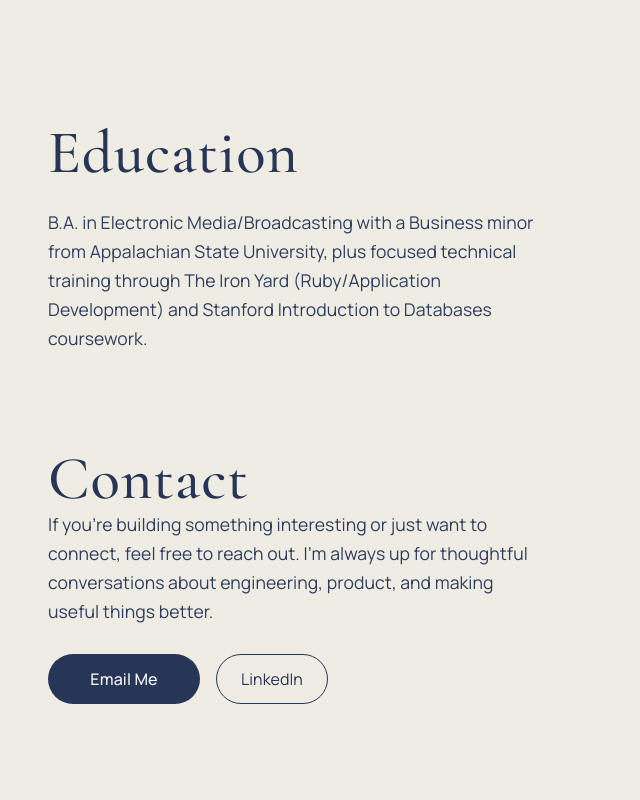
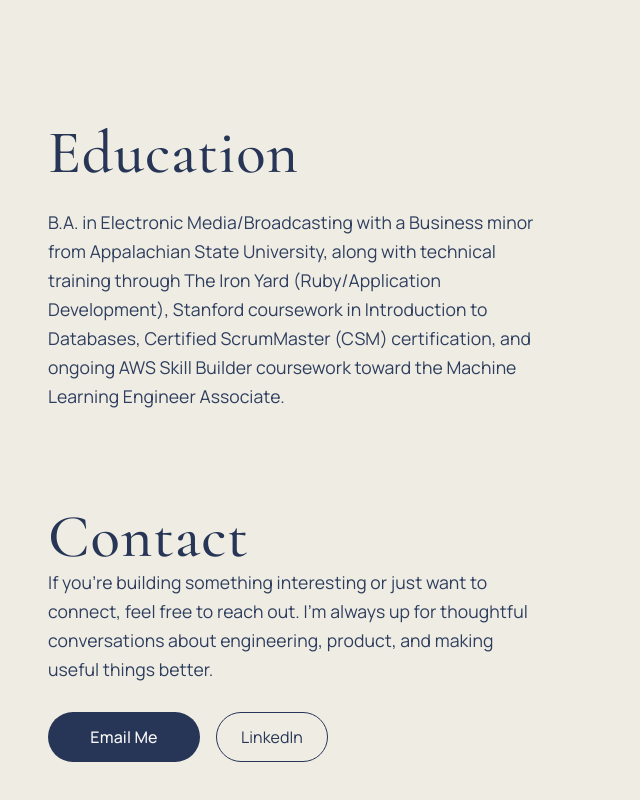
Before and after one commit to DJustice23/djustice23-site, a Next.js app: page / in a window 1280 px wide. Shown: the part 2982-3782 px from the top of the page, without its empty margins (0-640 px from the left). Built offline with nearby package versions, Linux system fonts and the light colour scheme.

Commit message:
featured work and linkedin updates

```diff
--- a/src/app/page.tsx
+++ b/src/app/page.tsx
@@ -20,13 +20,13 @@ const featuredWork = [
     title: "Modernizing a Legacy CRM Contact Experience",
     description:
       "Led redesign and refactor work across contact pages, filtering, and action systems while preserving permissions, communication states, and business-critical legacy behavior.",
-    href: "/projects",
+    href: "/projects/crm-contact-modernization",
   },
   {
     title: "Fixing Search and Data Access Parity",
     description:
       "Reconciled SQL and Elasticsearch query behavior so segmentation, permissions, and contact visibility matched intended business rules across legacy and modern systems.",
-    href: "/projects",
+    href: "/projects/search-data-parity",
   },
 ];
 
@@ -180,9 +180,11 @@ export default function Home() {
         <div className="mt-6">
           <p className="max-w-[46ch] text-[1.05rem] leading-[1.65] text-[var(--foreground-soft)] sm:text-[1.1rem]">
             B.A. in Electronic Media/Broadcasting with a Business minor from
-            Appalachian State University, plus focused technical training
-            through The Iron Yard (Ruby/Application Development) and Stanford
-            Introduction to Databases coursework.
+            Appalachian State University, along with technical training through
+            The Iron Yard (Ruby/Application Development), Stanford coursework in
+            Introduction to Databases, Certified ScrumMaster (CSM)
+            certification, and ongoing AWS Skill Builder coursework toward the
+            Machine Learning Engineer Associate.
           </p>
         </div>
       </section>
@@ -202,7 +204,7 @@ export default function Home() {
           </a>
           <a
             className="inline-flex items-center justify-center rounded-full border border-[var(--foreground)] px-6 py-3 text-[var(--foreground)] transition-colors hover:bg-[#e4e3df]"
-            href="https://www.linkedin.com"
+            href="https://www.linkedin.com/in/david-c-justice/"
             target="_blank"
             rel="noreferrer"
           >
```
